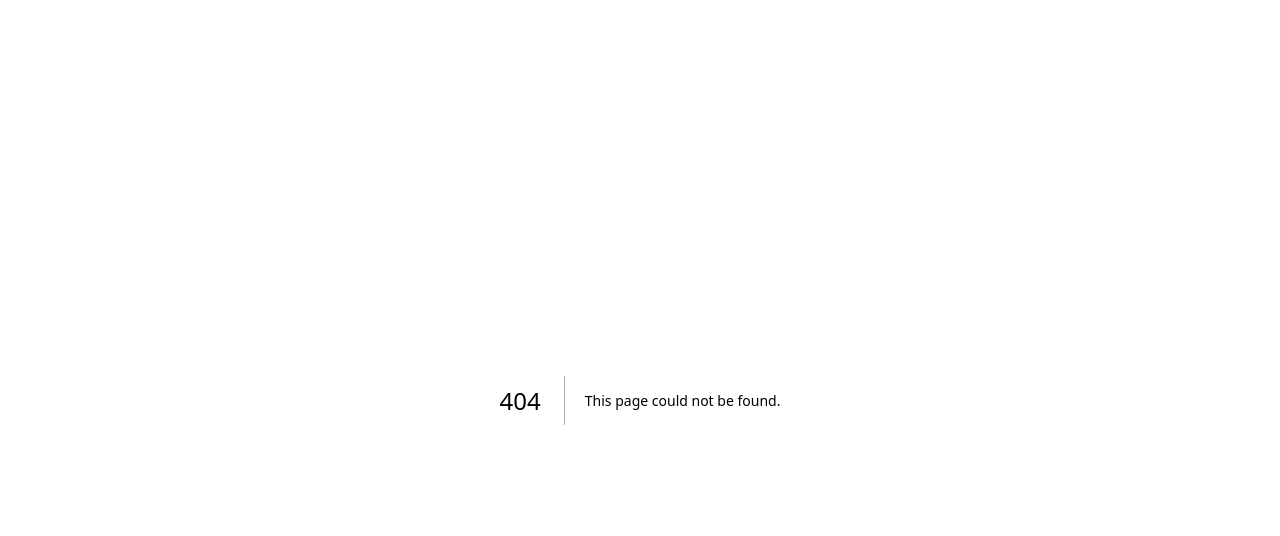
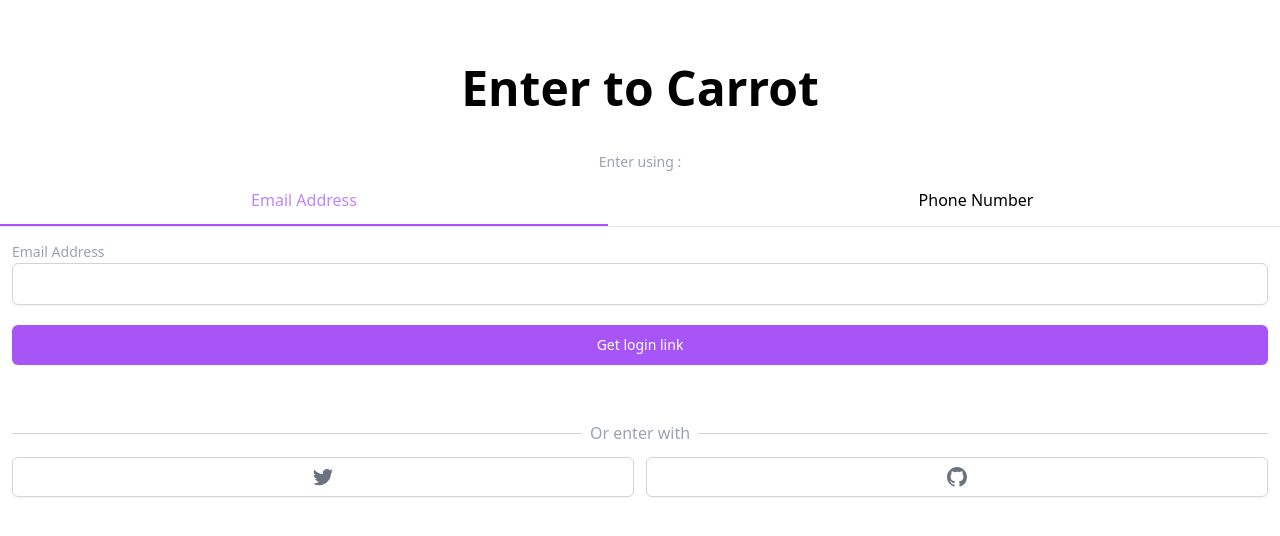
Before and after one commit to june20516/carrot-market, a Next.js app: page /enter in a window 1280 px wide. Before the commit this address had no page. Shown: the top 536 px of the page. Built offline with nearby package versions, Linux system fonts and the light colour scheme.

Commit message:
enter page

```diff
--- a/package.json
+++ b/package.json
@@ -9,6 +9,7 @@
     "start": "next start"
   },
   "dependencies": {
+    "@tailwindcss/forms": "^0.5.3",
     "@types/json5": "^2.2.0",
     "@types/node": "18.11.11",
     "@types/react": "18.0.26",
--- /dev/null
+++ b/pages/enter.tsx
@@ -0,0 +1,101 @@
+import { NextPage } from 'next';
+import { useState } from 'react';
+
+const klassName = (...classNames: string[]) => {
+  return classNames.join(' ');
+};
+const Enter: NextPage = () => {
+  const [method, setMethod] = useState<'email' | 'phone'>('email');
+
+  const onClickEmail = () => setMethod('email');
+  const onClickPhone = () => setMethod('phone');
+
+  return (
+    <div className="mt-16 flex flex-col items-center">
+      <h3 className="text-5xl font-semibold">Enter to Carrot</h3>
+      <div className="w-full mt-10">
+        <h5 className="text-gray-400 font-medium mb-3 text-center text-sm">Enter using : </h5>
+        <div className="grid grid-cols-2 gap-16 border-b w-full">
+          <button
+            className={klassName(
+              'pt-1 px-2 pb-3 border-b-2',
+              method === 'email' ? 'text-purple-400  border-purple-500' : 'border-transparent'
+            )}
+            onClick={onClickEmail}
+          >
+            Email Address
+          </button>
+          <button
+            className={klassName(
+              'pt-1 px-2 pb-3 border-b-2',
+              method === 'phone' ? 'text-purple-400 border-purple-500' : 'border-transparent'
+            )}
+            onClick={onClickPhone}
+          >
+            Phone Number
+          </button>
+        </div>
+        <form className="p-3">
+          <div hidden={method !== 'email'}>
+            <label htmlFor={method} className="text-sm pb-1 text-gray-400">
+              Email Address
+            </label>
+            <div className="flex">
+              <input
+                type="email"
+                name="email"
+                className="appearance-none px-3 w-full border border-gray-300 placeholder:text-gray-400 shadow-sm rounded-md focus:outline-none focus:ring-2 focus:ring-purple-400 focus:border-purple-400"
+                required
+              />
+            </div>
+          </div>
+          <div hidden={method !== 'phone'}>
+            <label htmlFor={method} className="text-sm pb-1 text-gray-400">
+              Phone Number
+            </label>
+            <div className="flex">
+              <span className="flex items-center justify-center p-2 border border-r-0 border-gray-300 shadow-sm rounded-l-md bg-gray-100 text-gray-500 select-none text-sm">
+                +82
+              </span>
+              <input
+                type="number"
+                name="phone"
+                className="appearance-none px-3 w-full border border-gray-300 placeholder:text-gray-400 shadow-sm rounded-r-md border-l-0 focus:outline-none focus:ring-2 focus:ring-purple-400 focus:border-purple-400"
+                required
+              />
+            </div>
+          </div>
+          <button className="appearance-none w-full h-10 my-5 border border-transparent bg-purple-500 text-white focus:bg-purple-600 focus:outline-none hover:bg-opacity-90 rounded-md shadow-sm text-sm font-medium transition-colors">
+            {method === 'phone' ? 'Get one-time password' : 'Get login link'}
+          </button>
+        </form>
+        <div className="mt-6 p-3">
+          <div className="relative">
+            <div className="absolute w-full border-b border-gray-300" />
+            <div className="relative -top-3 text-center">
+              <span className="bg-white px-2 text-gray-400">Or enter with</span>
+            </div>
+          </div>
+          <div className="grid grid-cols-2 gap-3">
+            <button className="h-10 flex justify-center items-center border border-gray-300 text-gray-500 shadow-sm rounded-md hover:bg-gray-100">
+              <svg className="w-5 h-5" aria-hidden="true" fill="currentColor" viewBox="0 0 20 20">
+                <path d="M6.29 18.251c7.547 0 11.675-6.253 11.675-11.675 0-.178 0-.355-.012-.53A8.348 8.348 0 0020 3.92a8.19 8.19 0 01-2.357.646 4.118 4.118 0 001.804-2.27 8.224 8.224 0 01-2.605.996 4.107 4.107 0 00-6.993 3.743 11.65 11.65 0 01-8.457-4.287 4.106 4.106 0 001.27 5.477A4.073 4.073 0 01.8 7.713v.052a4.105 4.105 0 003.292 4.022 4.095 4.095 0 01-1.853.07 4.108 4.108 0 003.834 2.85A8.233 8.233 0 010 16.407a11.616 11.616 0 006.29 1.84" />
+              </svg>
+            </button>
+            <button className="h-10 flex justify-center items-center border border-gray-300 text-gray-500 shadow-sm rounded-md hover:bg-gray-100">
+              <svg className="w-5 h-5" aria-hidden="true" fill="currentColor" viewBox="0 0 20 20">
+                <path
+                  fillRule="evenodd"
+                  d="M10 0C4.477 0 0 4.484 0 10.017c0 4.425 2.865 8.18 6.839 9.504.5.092.682-.217.682-.483 0-.237-.008-.868-.013-1.703-2.782.605-3.369-1.343-3.369-1.343-.454-1.158-1.11-1.466-1.11-1.466-.908-.62.069-.608.069-.608 1.003.07 1.531 1.032 1.531 1.032.892 1.53 2.341 1.088 2.91.832.092-.647.35-1.088.636-1.338-2.22-.253-4.555-1.113-4.555-4.951 0-1.093.39-1.988 1.029-2.688-.103-.253-.446-1.272.098-2.65 0 0 .84-.27 2.75 1.026A9.564 9.564 0 0110 4.844c.85.004 1.705.115 2.504.337 1.909-1.296 2.747-1.027 2.747-1.027.546 1.379.203 2.398.1 2.651.64.7 1.028 1.595 1.028 2.688 0 3.848-2.339 4.695-4.566 4.942.359.31.678.921.678 1.856 0 1.338-.012 2.419-.012 2.747 0 .268.18.58.688.482A10.019 10.019 0 0020 10.017C20 4.484 15.522 0 10 0z"
+                  clipRule="evenodd"
+                />
+              </svg>
+            </button>
+          </div>
+        </div>
+      </div>
+    </div>
+  );
+};
+
+export default Enter;
--- a/tailwind.config.js
+++ b/tailwind.config.js
@@ -4,5 +4,5 @@ module.exports = {
   theme: {
     extend: {},
   },
-  plugins: [],
+  plugins: [require('@tailwindcss/forms')],
 };
```
Also changed, not shown: .pnp.cjs, 2 other files (tests, documents, lock files or other folders).
